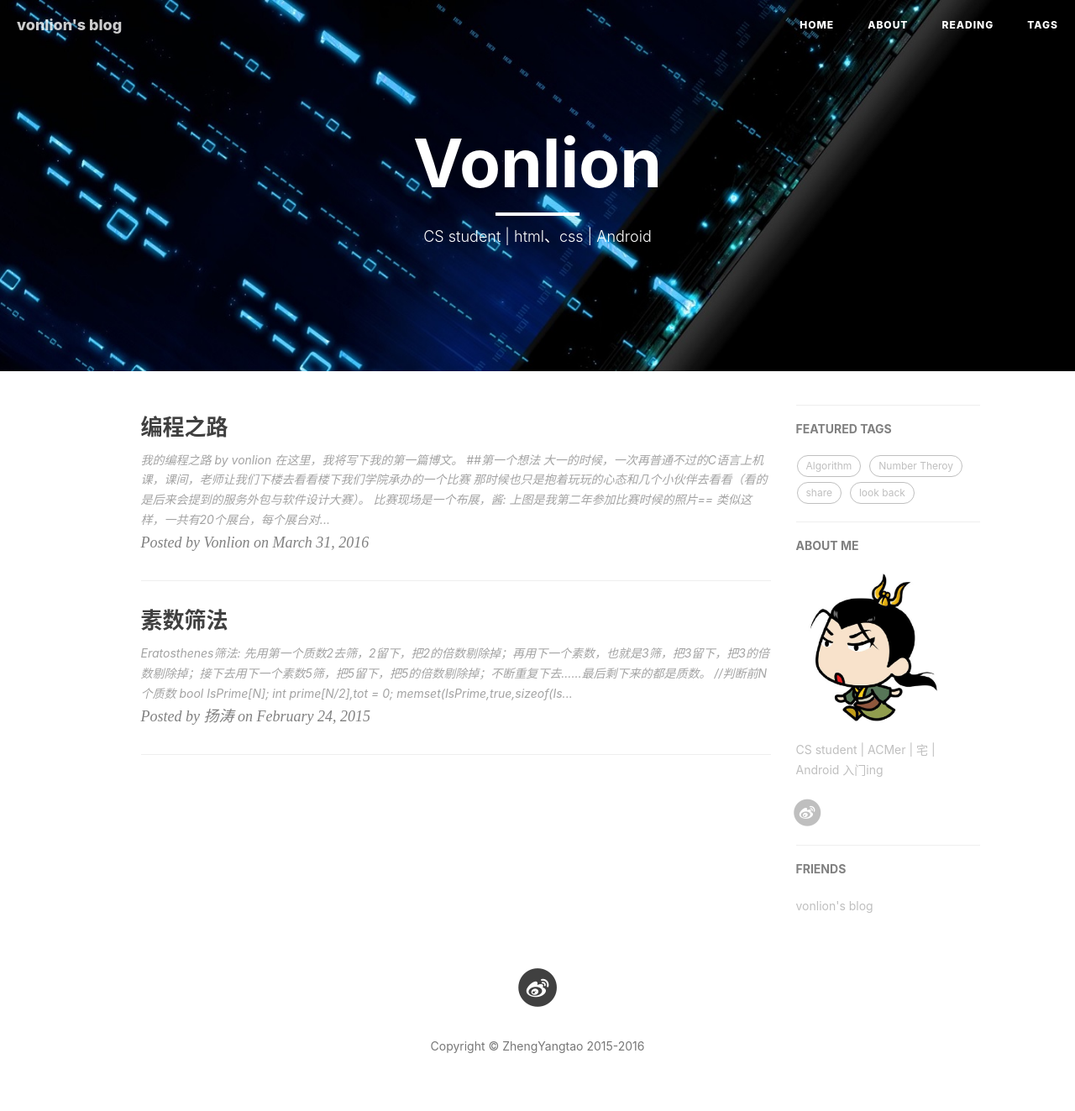
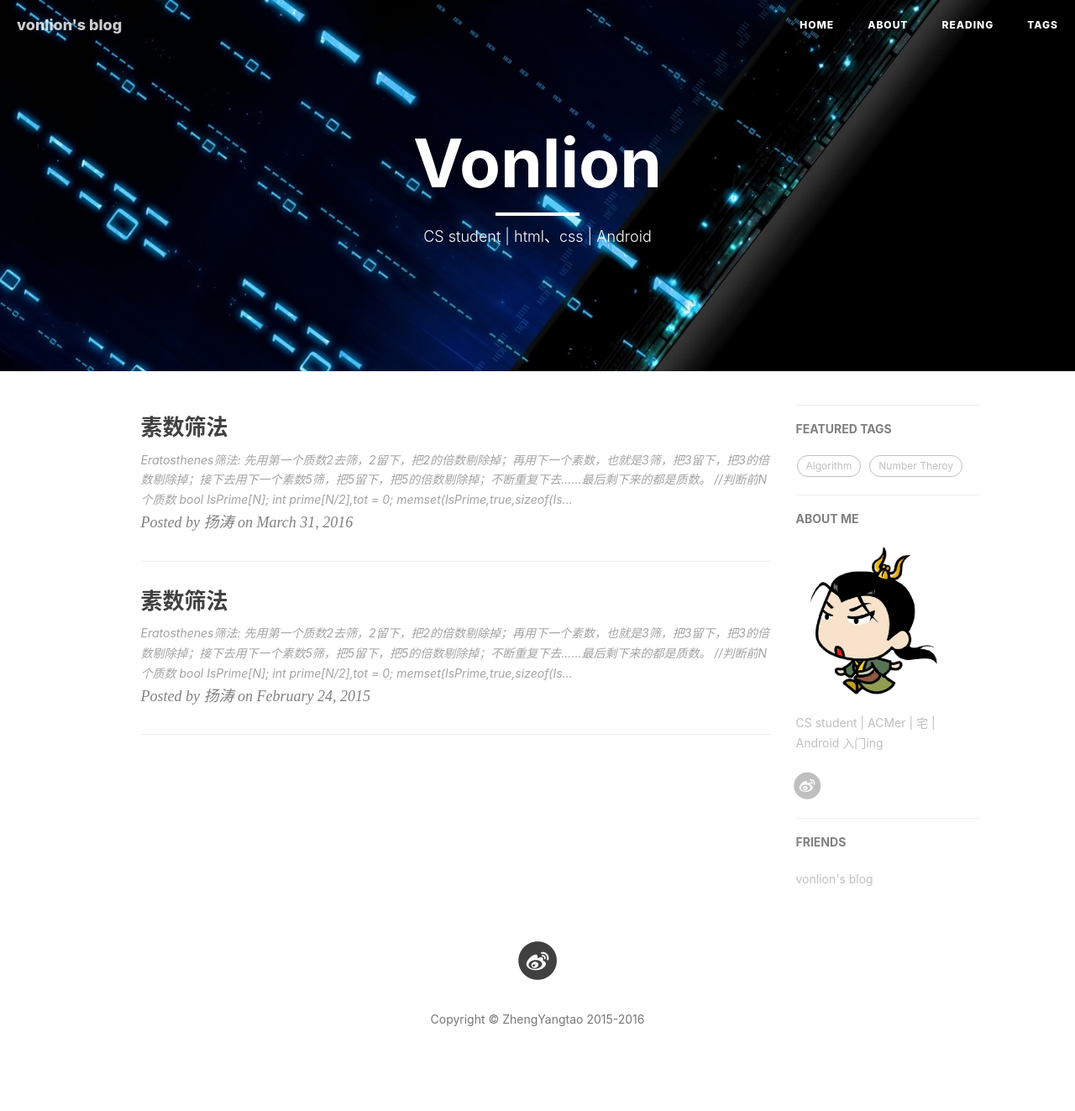
Before and after one commit to lihaof/lihaof.github.io, a Jekyll site: the page built from index.html, in a window 1280 px wide. Shown: the whole page at 84% size. Built offline with Jekyll 4.4.1, drawn with Linux system fonts in a browser that asks for light colours; nearby versions of some CDN libraries; the list of posts is cut into pages by our own code; comment, search, counter and statistics services are not loaded; after the commit the page ends 1291 px from its top, so only the background shows below that.

Commit message:
no message

````diff
--- /dev/null
+++ b/_posts/2016-03-31-Codingway.md
@@ -0,0 +1,106 @@
+---
+layout: post
+title: 素数筛法
+subtitle:
+description:
+author: 扬涛
+header-img:
+category: []
+tags: [Algorithm, Number Theroy]
+---
+
+### Eratosthenes筛法:
+先用第一个质数2去筛，2留下，把2的倍数剔除掉；再用下一个素数，也就是3筛，把3留下，把3的倍数剔除掉；接下去用下一个素数5筛，把5留下，把5的倍数剔除掉；不断重复下去......最后剩下来的都是质数。
+
+```
+//判断前N个质数
+bool IsPrime[N];
+int prime[N/2],tot = 0;
+memset(IsPrime,true,sizeof(IsPrime));
+for (int i = 2;i <= N;i++)
+	if (IsPrime[i]){
+		prime[tot++] = i;
+		for (int j = i*2;j <= N;j += i)
+			IsPrime[j] = false;
+		}
+```
+*时间复杂度：O(NloglogN)*
+
+
+
+### Euler筛法
+
+```
+bool IsPrime[N];
+int prime[N/2],tot = 0;
+memset(IsPrime,true,sizeof(IsPrime));
+for (int i = 2;i <= N;i++){
+	if (IsPrime[i])
+		prime[tot++] = i;
+	for (int j = 0;j < tot;j++){
+		if (i*prime[j] > N)//超过最大范围，跳出
+			break;
+		IsPrime[i*prime[j]] = false;//将倍数筛除
+		if (i%prime[j] == 0)//保证只筛到以prime[j]为最小质因数的数
+			break;
+	}
+}
+```
+*时间复杂度：O(N)*
+
+[文章来源](http://wenku.baidu.com/link?url=0YEYx5S3alaN_SxQX06YJ4BAbSZn0oKbskZMv8zdTnt1yZOTnX45Aes1c_AxtXW3uKAGSlZZ7c0j3lvzrN_77cHbJMT6Cb14GIRizTFlTyq)
+
+
+
+
+
+
+
+
+
+
+
+
+
+
+
+
+
+
+
+
+
+
+
+
+
+
+
+
+
+
+
+
+
+
+
+
+
+
+
+
+
+
+
+
+
+
+
+
+
+
+
+
+
+
+  [1]: http://www.vonlion.cn/myblog/img/game_site.JPG
--- a/_posts/2016-3-31-codingway.md
+++ /dev/null
@@ -1,91 +0,0 @@
----
-layout: post
-title: 编程之路
-subtitle:
-description:
-author: Vonlion
-header-img:
-category: []
-tags: [share, look back]
----
-
-# 我的编程之路
-
-*by vonlion*
-
-
----
-
-在这里，我将写下我的第一篇博文。
-
-##第一个想法
-大一的时候，一次再普通不过的C语言上机课，课间，老师让我们下楼去看看楼下我们学院承办的一个比赛
-那时候也只是抱着玩玩的心态和几个小伙伴去看看（看的是后来会提到的服务外包与软件设计大赛）。
-比赛现场是一个布展，酱:
-![比赛现场][1]
-  上图是我第二年参加比赛时候的照片==
-
-  类似这样，一共有20个展台，每个展台对应了一组队伍。大家纷纷展示自己制作的App，耐心的讲解、演示（当时的我是完全无法想象一个App的制作过程是多么复杂的）。
-  其中有一个App吸引了我的目光，记得那是一个类似“学霸君”那样的一个督促你学习的软件,整个App的画风与其他组的完全不同，就是现在比较流行的像素风，欸！这就让人眼前一亮，或许市场上类似的软件很多，但是将一款学习向导类App，他做成了游戏风格，那么这款软件就能在学生群体中流行起来。不只是界面，整个作品在构思上也模仿网游的格式，学习时间的累积类似于经验值的累积，人物因此升级，获得更好的装备，召唤兽，游戏与学习的结合正是这款App最大的亮点。
-  这给了我很大的启发，一款成功App不但要有吸引人的界面风格，还要有独一无二的创新点，这样才能对用户有粘性。因此，我目前的编程之路的方向是：界面设计与创新思维！
-
-##第一次比赛
-大二的第二学期，我从一个观众变成了参赛选手，这次我有幸打入决赛。一同晋级的有一半是同年级的小伙伴，还有一半是大三的学长学姐。有的学长还是有过国赛经验的高手，这真的让人感觉很惆怅！我们做的是一款智能室外运动导航软件，最方的是，由于是指定命题的缘故，跟我们同类型的产品还有很多！！
-下午答辩结束后，感觉真个人都是懵逼的，诶...第一次做App,就选了个看起来最容易上手的，结果进了个大坑。比赛结果仍要再过几天才会出来，估计也是要GG的。
-但是，我现在的目标是进入服务外包与软件设计实验室，打入决赛的队伍便可以申请，所以，也没什么遗憾吧。
-
-![](http:/www.vonlion.cn/myblog/img/game_site.JPG)
-
-
-
-
-
-
-
-
-
-
-
-
-
-
-
-
-
-
-
-
-
-
-
-
-
-
-
-
-
-
-
-
-
-
-
-
-
-
-
-
-
-
-
-
-
-
-
-
-
-
-
-
-
-  [1]: http://www.vonlion.cn/myblog/img/game_site.JPG
````
Also changed, not shown: _includes/footer.html (+0 -38 lines).
